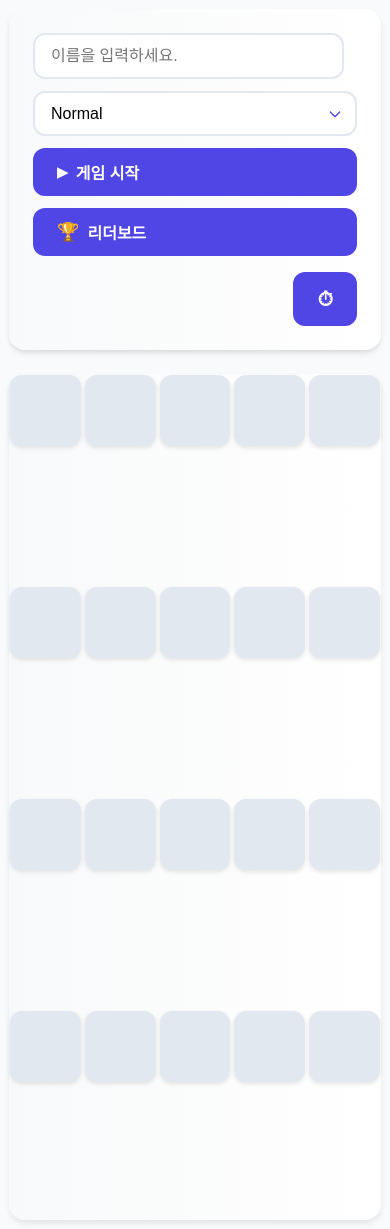
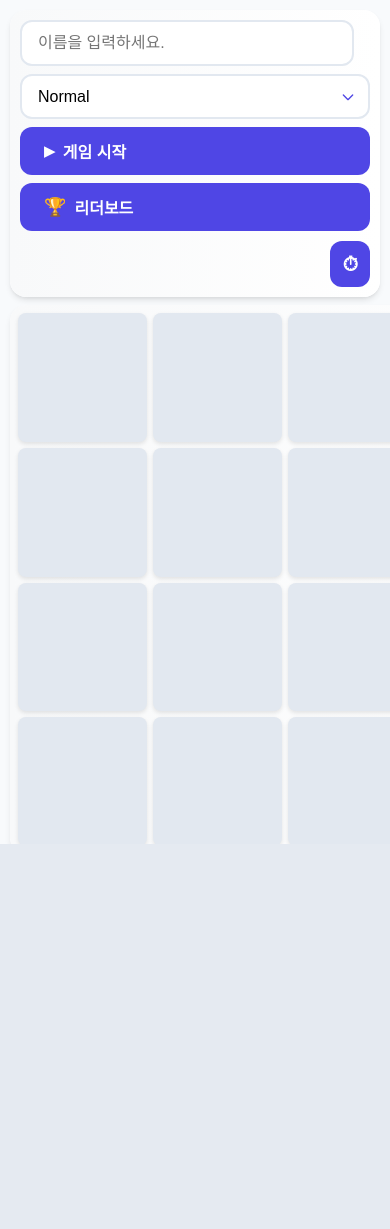
Before and after one commit to jpjp92/memory_game, a Flask app: page / in a window 390 px wide. After the commit the page ends 844 px from the top, so only its background shows below. Run offline with Flask 3, Linux system fonts and the light colour scheme.

Commit message:
Update style.css

```diff
--- a/static/css/style.css
+++ b/static/css/style.css
@@ -4,25 +4,32 @@ body {
     font-family: -apple-system, BlinkMacSystemFont, "Segoe UI", Roboto, "Helvetica Neue", Arial, sans-serif;
     color: #1e293b;
     line-height: 1.5;
+    margin: 0; /* 추가: 마진 제거 */
+    padding: 0; /* 추가: 패딩 제거 */
+    overflow: hidden; /* 추가: 스크롤 방지 */
+    position: fixed; /* 추가: 화면 고정 */
+    width: 100%; /* 추가: 전체 너비 사용 */
+    height: 100%; /* 추가: 전체 높이 사용 */
 }
 
 /* 기본 컨테이너 및 컨트롤 */
 .game-container {
     max-width: 900px;
-    margin: 0.5rem auto 0;
-    padding: 0 16px;
-
-/*     min-height: 50vh; /* 최소 높이를 화면의 60%로 설정 */ */
-    max-height: 50vh; /* 최대 높이 제한 */
-    gap: 0.5rem; /* 컴포넌트 간격 줄임 */
+    margin: 0 auto;
+    padding: 10px;
+    height: 100vh; /* 전체 높이 사용 */
+    display: flex; /* Flexbox 사용 */
+    flex-direction: column; /* 세로 방향 정렬 */
+    overflow: hidden; /* 넘치는 내용 숨김 */
 }
 
 .game-header {
     background: linear-gradient(to right, #f8f9fa, #ffffff);
     border-radius: 16px;
-    padding: 24px;
-    margin-bottom: 24px;
+    padding: 15px; /* 패딩 줄임 */
+    margin-bottom: 10px; /* 마진 줄임 */
     box-shadow: 0 4px 6px -1px rgba(0, 0, 0, 0.1), 0 2px 4px -1px rgba(0, 0, 0, 0.06);
+    flex-shrink: 0; /* 크기 고정 */
 }
 
 .controls {
@@ -37,7 +44,6 @@ body {
     flex: 1;
     min-width: 200px;
 }
-
 
 /* 입력 필드 스타일 */
 .player-name-input {
@@ -147,22 +153,21 @@ body {
 /* 게임 보드 */
 .game-board {
     display: grid;
-    gap: 12px;
+    gap: 8px; /* 갭 줄임 */
     margin: 0 auto;
-    max-width: 900px;
-    margin-bottom: 0;
-    padding: 16px;
+    padding: 10px;
     background: linear-gradient(to right, #f8f9fa, #ffffff);
     border-radius: 16px;
     box-shadow: 0 4px 6px -1px rgba(0, 0, 0, 0.1);
-    flex:1 ;  /* 추가 */
+    flex: 1; /* 남은 공간 모두 차지 */
+    overflow-y: auto; /* 세로 스크롤만 허용 */
+    -webkit-overflow-scrolling: touch; /* iOS에서 부드러운 스크롤 */
 }
 
 /* 카드 스타일 */
 .card {
-    width: 100%;
-    height: 0;
-    padding-bottom: 100%;
+    aspect-ratio: 1/1; /* 종횡비 유지 */
+    height: auto; /* 높이 자동 조정 */
     position: relative;
     background-color: #e2e8f0;
     cursor: pointer;
@@ -261,6 +266,7 @@ body {
 .modal.show {
     display: block;
     opacity: 1;
+    overflow-y: auto; /* 모달 내용이 많을 때 스크롤 허용 */
 }
 
 .modal-content {
@@ -306,7 +312,7 @@ body {
 @media (max-width: 767px) {
     .controls {
         flex-direction: column;
-        gap: 12px;
+        gap: 8px;
     }
 
     .input-group {
@@ -316,18 +322,45 @@ body {
     .game-button {
         width: 100%;
     }
-    .game-container {
-        margin: 0 auto;      /* 중앙 정렬 */
-        padding: 1px;
-        min-height: 100vh;
-        justify-content: space-between;
+
+    .game-header {
+        padding: 10px;
+        margin-bottom: 8px;
     }
+
     .game-board {
+        gap: 6px; /* 갭 더 줄임 */
+        padding: 8px;
+    }
+
+    .card {
+        border-radius: 8px; /* 카드 모서리 반경 줄임 */
+    }
+
+    .game-status {
+        margin-top: 8px;
+    }
+
+    .status-text {
+        font-size: 14px;
+    }
+
+    .time-display {
+        padding: 8px 12px;
+        font-size: 14px;
+    }
+
+    /* 난이도별 그리드 열 설정 */
+    .game-board.easy {
         grid-template-columns: repeat(3, 1fr);
-        gap: 4px;
-        margin: 0 auto;      /* 중앙 정렬 */
-        min-height: 100vh;
-        padding: 1px;
+    }
+
+    .game-board.normal {
+        grid-template-columns: repeat(4, 1fr);
+    }
+
+    .game-board.hard {
+        grid-template-columns: repeat(4, 1fr);
     }
 
     .modal-content {
@@ -346,13 +379,29 @@ body {
 }
 
 @media (min-width: 768px) and (max-width: 881px) {
-    .game-board {
+    .game-board.easy {
         grid-template-columns: repeat(4, 1fr);
+    }
+
+    .game-board.normal {
+        grid-template-columns: repeat(5, 1fr);
+    }
+
+    .game-board.hard {
+        grid-template-columns: repeat(6, 1fr);
     }
 }
 
 @media (min-width: 882px) {
-    .game-board {
+    .game-board.easy {
+        grid-template-columns: repeat(4, 1fr);
+    }
+
+    .game-board.normal {
         grid-template-columns: repeat(5, 1fr);
     }
+
+    .game-board.hard {
+        grid-template-columns: repeat(6, 1fr);
+    }
 }
```
